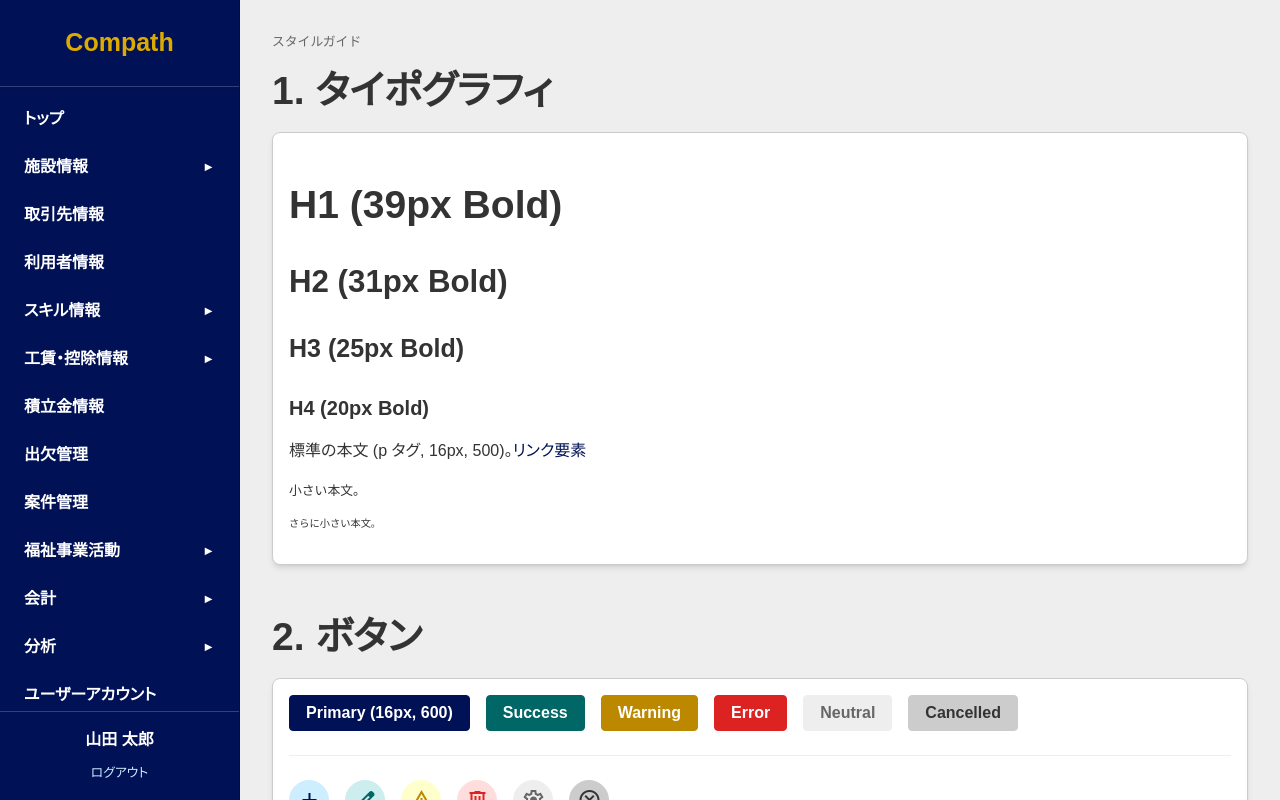
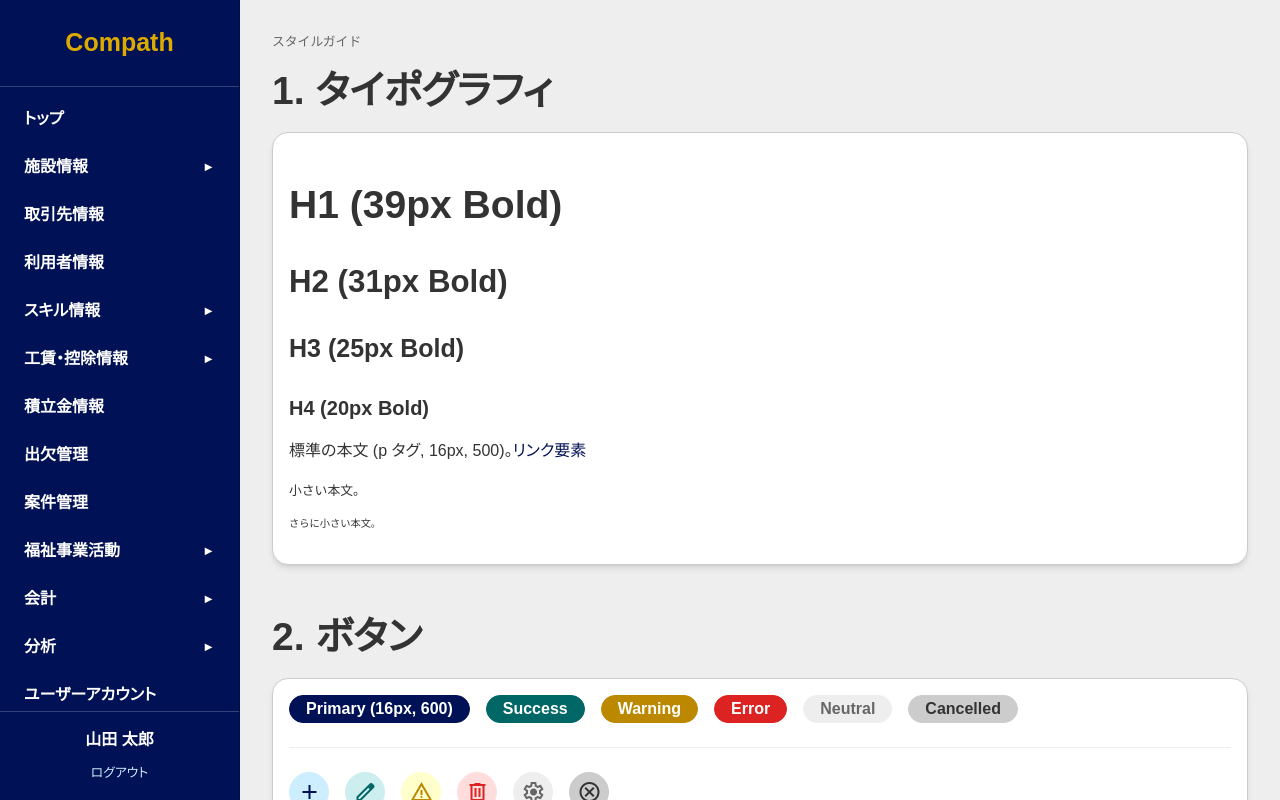
Before and after one commit to megdisc/p2508e, a plain HTML site: page index.html in a window 1280 px wide. Drawn offline with nearby package versions, Linux system fonts and the light colour scheme.

Commit message:
251115-107

```diff
--- a/globals.css
+++ b/globals.css
@@ -216,14 +216,14 @@
     --color-card-background: var(--color-base-primary);
     --color-card-border: var(--border-default);
     --shadow-card: var(--box-shadow-md);
-    --radius-card: var(--border-radius-md);
+    --radius-card: var(--border-radius-lg); /* ★変更 (md -> lg) */
     --spacing-card-padding: var(--spacing-inset-md);
 
     /* -------------------------------------- */
     /* 3.3. ボタン (Button)
     /* -------------------------------------- */
-    --radius-button: var(--border-radius-sm);
-    --spacing-button-padding-y: var(--spacing-2);
+    --radius-button: var(--border-radius-full); /* ★変更 (sm -> full) */
+    --spacing-button-padding-y: var(--spacing-1); /* ★変更 (spacing-2 -> spacing-1) */
     --spacing-button-padding-x: var(--spacing-4);
 
     --color-button-primary-background: var(--color-theme-main);
@@ -248,8 +248,8 @@
     --color-input-border-focus: var(--color-theme-main);
     --color-input-border-error: var(--color-semantic-error-main);
     --color-input-text-error: var(--color-semantic-error-main);
-    --radius-input: var(--border-radius-sm);
-    --spacing-input-padding-y: var(--spacing-2);
+    --radius-input: var(--border-radius-full); /* ★変更 (sm -> full) */
+    --spacing-input-padding-y: var(--spacing-1); /* ★変更 (spacing-2 -> spacing-1) */
     --spacing-input-padding-x: var(--spacing-3);
 
     /* -------------------------------------- */
```
